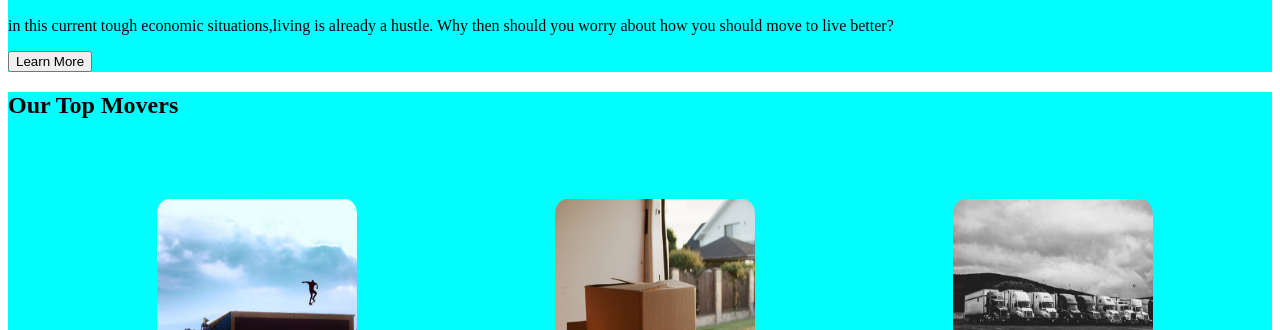
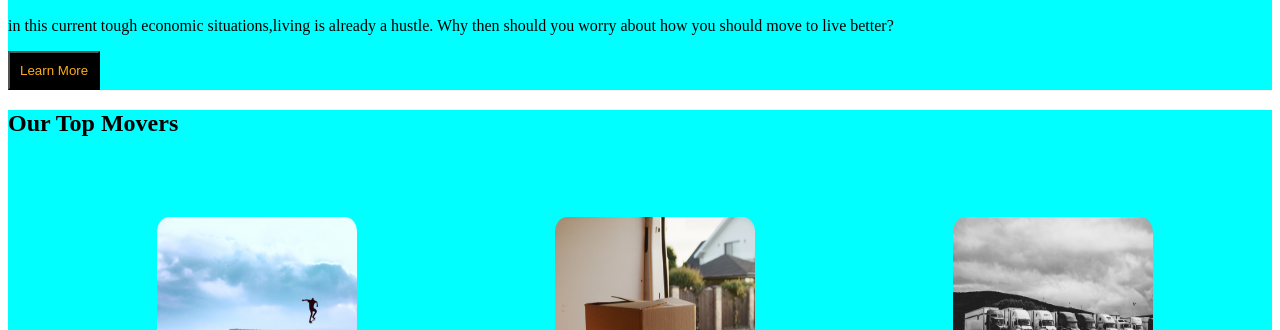
Before and after one commit to Juddymwai/moringaIPTWO, a plain HTML site: page index.html in a window 1280 px wide. Shown: the part 770-1100 px from the top of the page. Drawn offline with Linux system fonts and the light colour scheme.

Commit message:
adds css styling to learn more button

```diff
--- a/index.html
+++ b/index.html
@@ -29,7 +29,7 @@
         <div>
             <h1>Cut the Husle</h1>
             <p>in this current tough economic situations,living is already a hustle. Why then should you worry about how you should move to live better?</p>
-            <button>Learn More</button>
+            <button style="padding:10px; background-color: black; color:#FFAC12;">Learn More</button>
         </div>
 
     </section>
```
